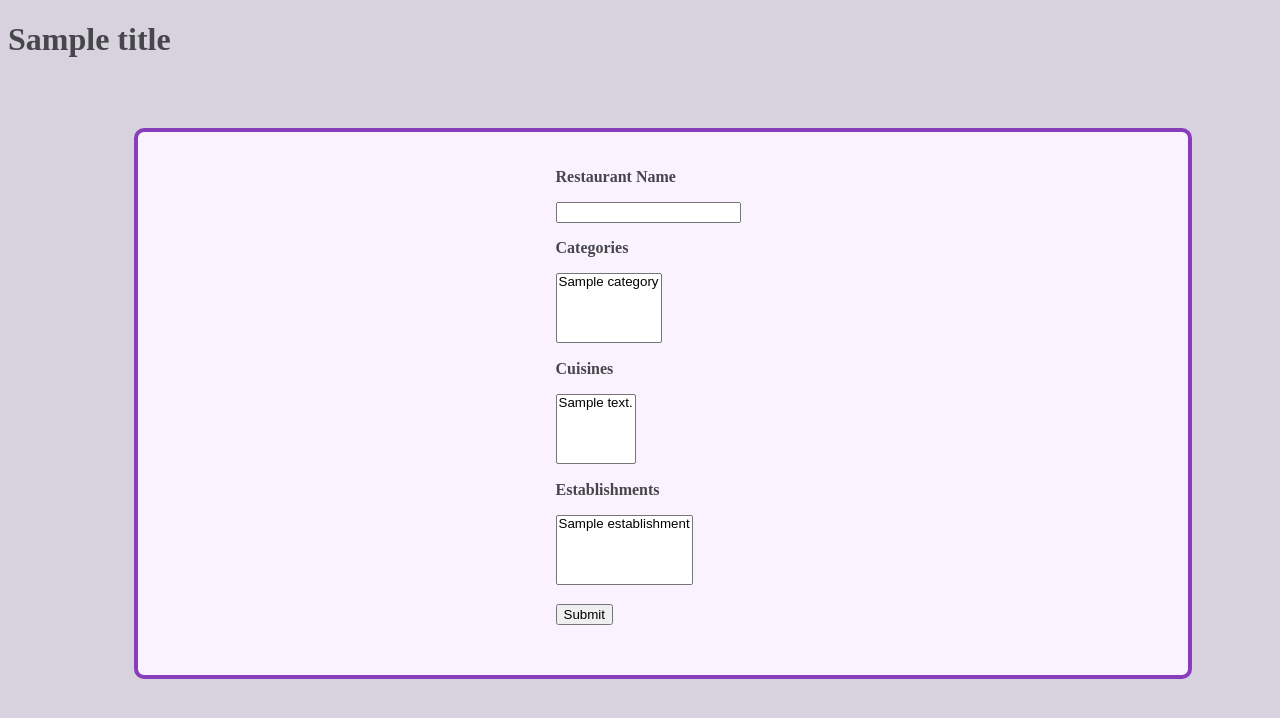
After one commit to pgayee694/menUI, a Flask app: template app/templates/menu-add.html in a window 1280 px wide. The commit adds this page. Shown: the top 718 px of the page. Run offline with Flask 2, Linux system fonts and the light colour scheme; the template is opened without the code that fills it: most values are stand-ins (such as "Sample title", 1, 10 or a date in 2020).

Commit message:
added add ability

```diff
--- a/app/routes.py
+++ b/app/routes.py
@@ -90,3 +90,11 @@ def signup():
 def logout():
     logout_user()
     return redirect('/')
+
+@app.route('/menu-add', methods=['GET', 'POST'])
+def menu_add():
+
+	utils.add_user_restaurant(current_user.id, request.form.get('add'))
+	flash("Restaurant " + request.form.get('add') + " was added!!!")
+
+	return render_template('home.html', title='Home')
--- a/app/templates/home.html
+++ b/app/templates/home.html
@@ -9,6 +9,11 @@
   <title>Home</title>
 </head>
 <body>
+
+	{% for message in get_flashed_messages() %}
+		<p class="message">{{ message }}</p>
+	{% endfor %}
+
   <div class="row">
     <div class="column">
       <div class="homeContainer">
--- /dev/null
+++ b/app/templates/menu-add.html
@@ -0,0 +1,45 @@
+<!DOCTYPE html>
+<html>
+    <head>
+        <title>{{ title }}</title>
+        <link rel="stylesheet" href="{{ url_for('static',filename='styles/menu-search.css') }}">
+    </head>
+    <body class="code">
+        <h1>{{ title }}</h1>
+
+        <form action="{{ url_for('menu_browse') }}" class="form" method="POST">
+
+            <p>Restaurant Name</p>
+            <input name="restaurantName" type="text">
+			<br/>
+
+            <p>Categories</p>
+            <select name="category" multiple>
+                {% for category in categories %}
+                <option value="{{ category }}">{{ category }}</option>
+                {% endfor %}
+            </select>
+			<br/>
+
+            <p>Cuisines</p>
+            <select name="cuisine" multiple>
+                {% for cuisine in cuisines %}
+                <option value="{{ cuisine }}">{{ cuisine }}</option>
+                {% endfor %}
+            </select>
+			<br/>
+
+            <p>Establishments</p>
+            <select name="establishment" multiple>
+                {% for establishment in establishments %}
+                <option value="{{ establishment }}">{{ establishment }}</option>
+                {% endfor %}
+            </select>
+
+			<br/>
+			<br/>
+            <input type="submit" class="center">
+
+        </form>
+    </body>
+</html>
--- a/app/templates/menu-browse.html
+++ b/app/templates/menu-browse.html
@@ -25,10 +25,14 @@
 
 			<div class="add">
 				{% if isAdd %}
-				<button>Add</button>
+				<form action="{{ url_for('menu_add') }}" class="form" method="POST">
+					<input name="add" type="hidden" value="{{ restaurant.name }}">
+					<button type="submit">Add</button>
+				</form>
 				{% endif %}
 			</div>
 		</div>
         {% endfor %}
+
     </body>
 </html>
```
Also changed, not shown: app/static/styles/homeStyle.css (+14 -2 lines), app/utils.py (+28 -7 lines).
